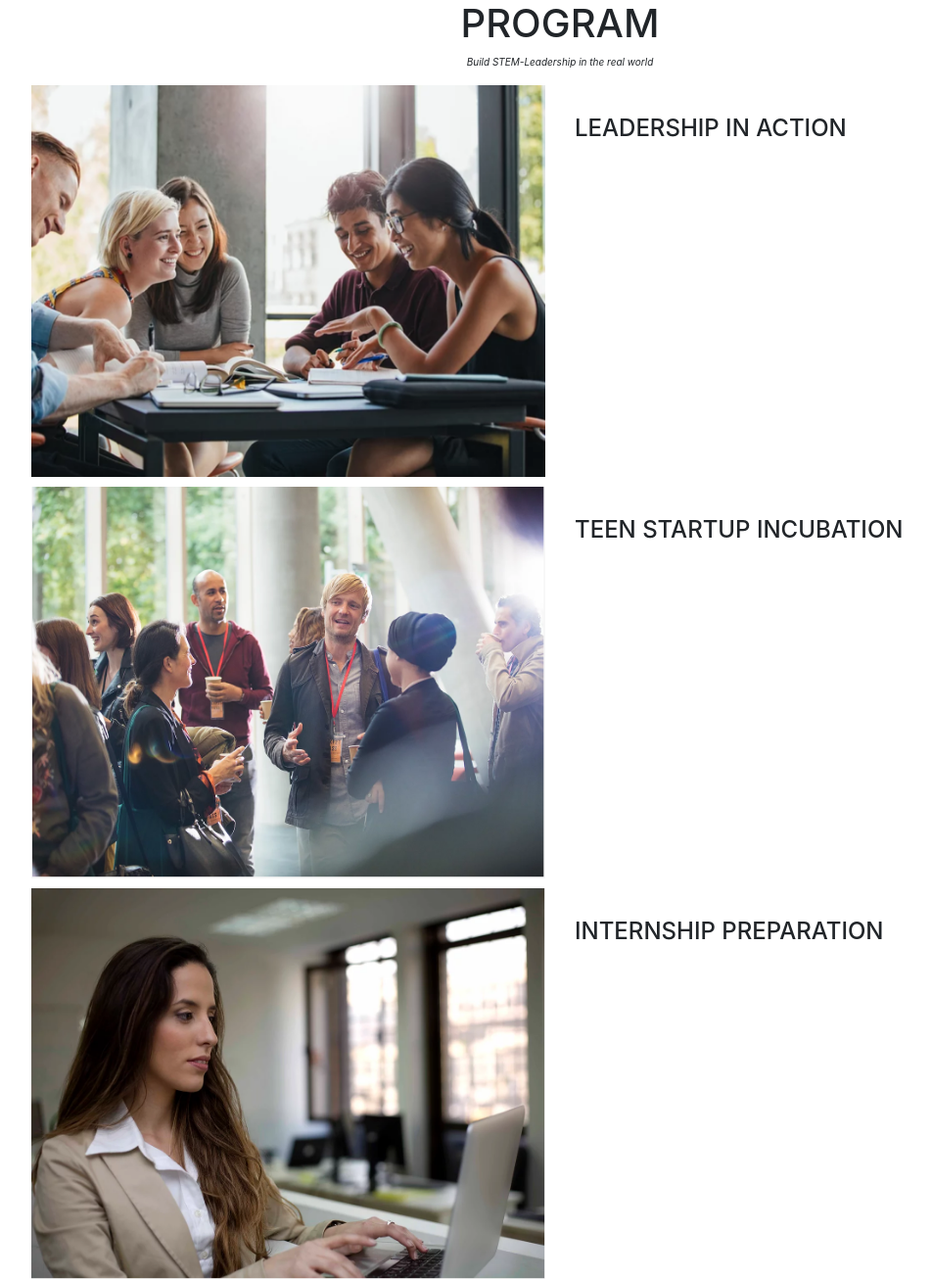
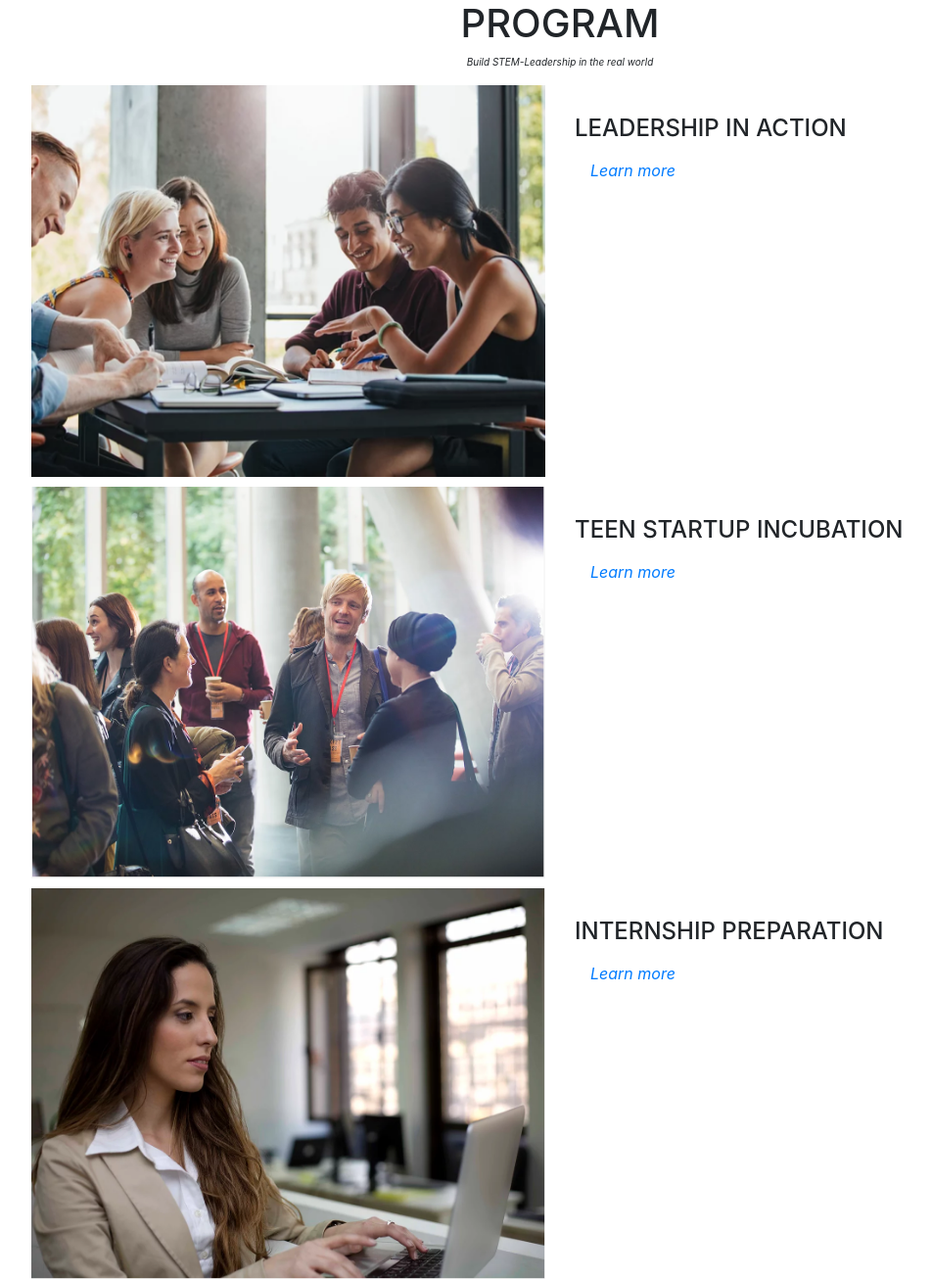
Before and after one commit to PrecociouslyDigital/stempro, a Django app: page /users/program in a window 1280 px wide. Shown: the part 182-1488 px from the top of the page at 98% size, without its empty margins (68-1020 px from the left). Run offline with Django 3.2, Linux system fonts and the light colour scheme; some libraries are stand-ins or nearby versions.

Commit message:
change program

```diff
--- a/templates/program.html
+++ b/templates/program.html
@@ -15,6 +15,7 @@
         </div>
         <div class="col-sm-6" style="margin-top:30px">
           <h4>LEADERSHIP IN ACTION</h4>
+          <a class="nav-link" style="font-style: italic;" href="{% url 'program' %}">Learn more</a>
         </div>
     </div>
 
@@ -24,6 +25,7 @@
         </div>
         <div class="col-sm-6" style="margin-top:30px">
           <h4>TEEN STARTUP INCUBATION</h4>
+          <a class="nav-link" style="font-style: italic;" href="{% url 'program' %}">Learn more</a>
         </div>
     </div>
 
@@ -33,6 +35,7 @@
     </div>
     <div class="col-sm-6" style="margin-top:30px">
       <h4>INTERNSHIP PREPARATION</h4>
+      <a class="nav-link" style="font-style: italic;" href="{% url 'program' %}">Learn more</a>
     </div>
     </div>
   <div>
```
